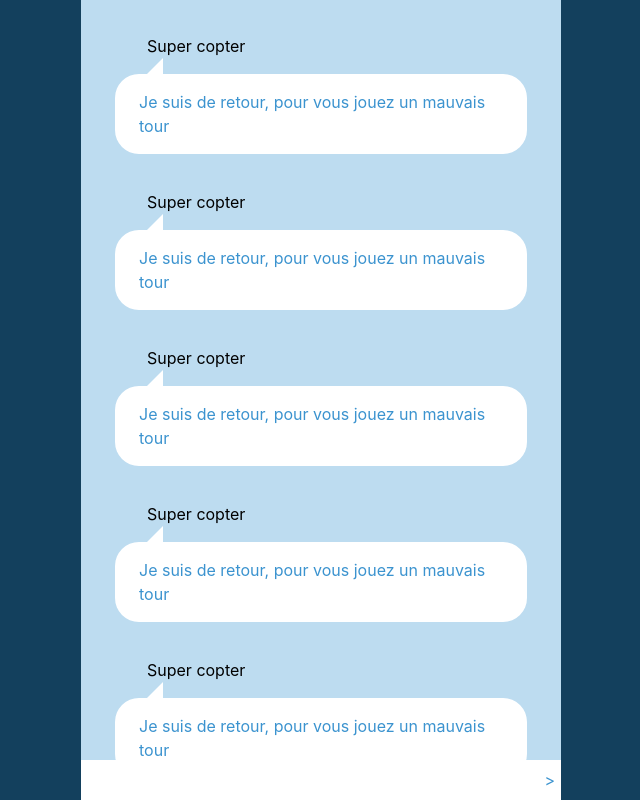
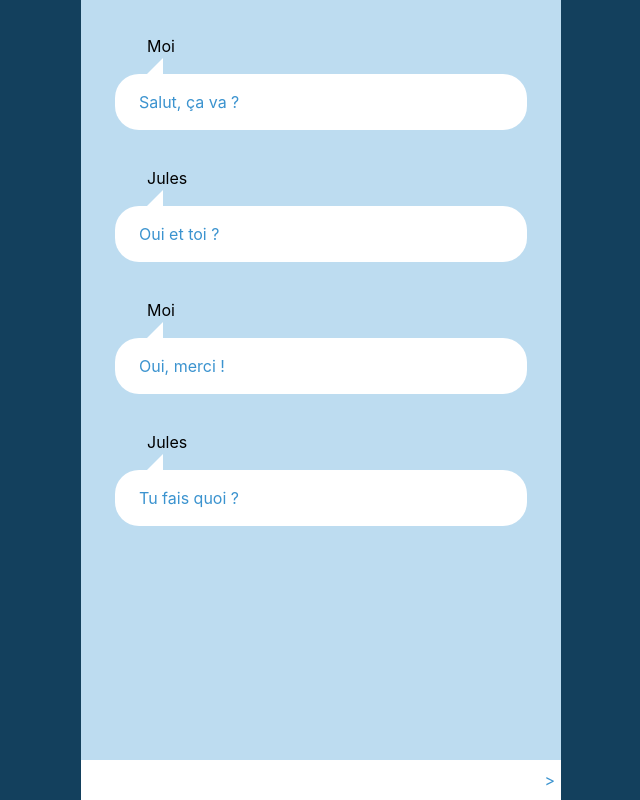
Before and after one commit to VinceBmmrt/ChatRoom-, a React (Vite) app: page / in a window 1280 px wide. Shown: the whole page, without its empty margins (319-959 px from the left). Built offline with nearby package versions, Linux system fonts and the light colour scheme.

Commit message:
Récupération des données depuis redux + passage des infos en props pour le composant Message

```diff
--- a/src/components/Message/Message.tsx
+++ b/src/components/Message/Message.tsx
@@ -1,12 +1,15 @@
 import './Message.scss';
 
-function Message() {
+type MessageProps = {
+  author: string;
+  content: string;
+};
+
+function Message({ author, content }: MessageProps) {
   return (
     <div className="message">
-      <div className="message__author">Super copter</div>
-      <div className="message__content">
-        Je suis de retour, pour vous jouez un mauvais tour
-      </div>
+      <div className="message__author">{author}</div>
+      <div className="message__content">{content}</div>
     </div>
   );
 }
--- a/src/components/MessageList/MessageList.tsx
+++ b/src/components/MessageList/MessageList.tsx
@@ -1,14 +1,20 @@
+import { useAppSelector } from '../../hooks/redux';
 import Message from '../Message/Message';
 import './MessageList.scss';
 
 function MessageList() {
+  // Depuis mon store redux, je vais récupérer la liste des messages
+  // Je récupère la donnée ET je m'abonne à ses modifications
+  const messages = useAppSelector((state) => state.chat.messages);
+
   return (
     <div className="message-list">
-      <Message />
-      <Message />
-      <Message />
-      {Array.from({ length: 50 }).map(() => (
-        <Message />
+      {messages.map((message) => (
+        <Message
+          key={message.id}
+          author={message.author}
+          content={message.content}
+        />
       ))}
     </div>
   );
--- a/src/store/reducers/chat.ts
+++ b/src/store/reducers/chat.ts
@@ -29,6 +29,11 @@
       author: 'Moi',
       content: 'Oui, merci !',
     },
+    {
+      id: crypto.randomUUID(),
+      author: 'Jules',
+      content: 'Tu fais quoi ?',
+    },
   ],
 };
 
```
